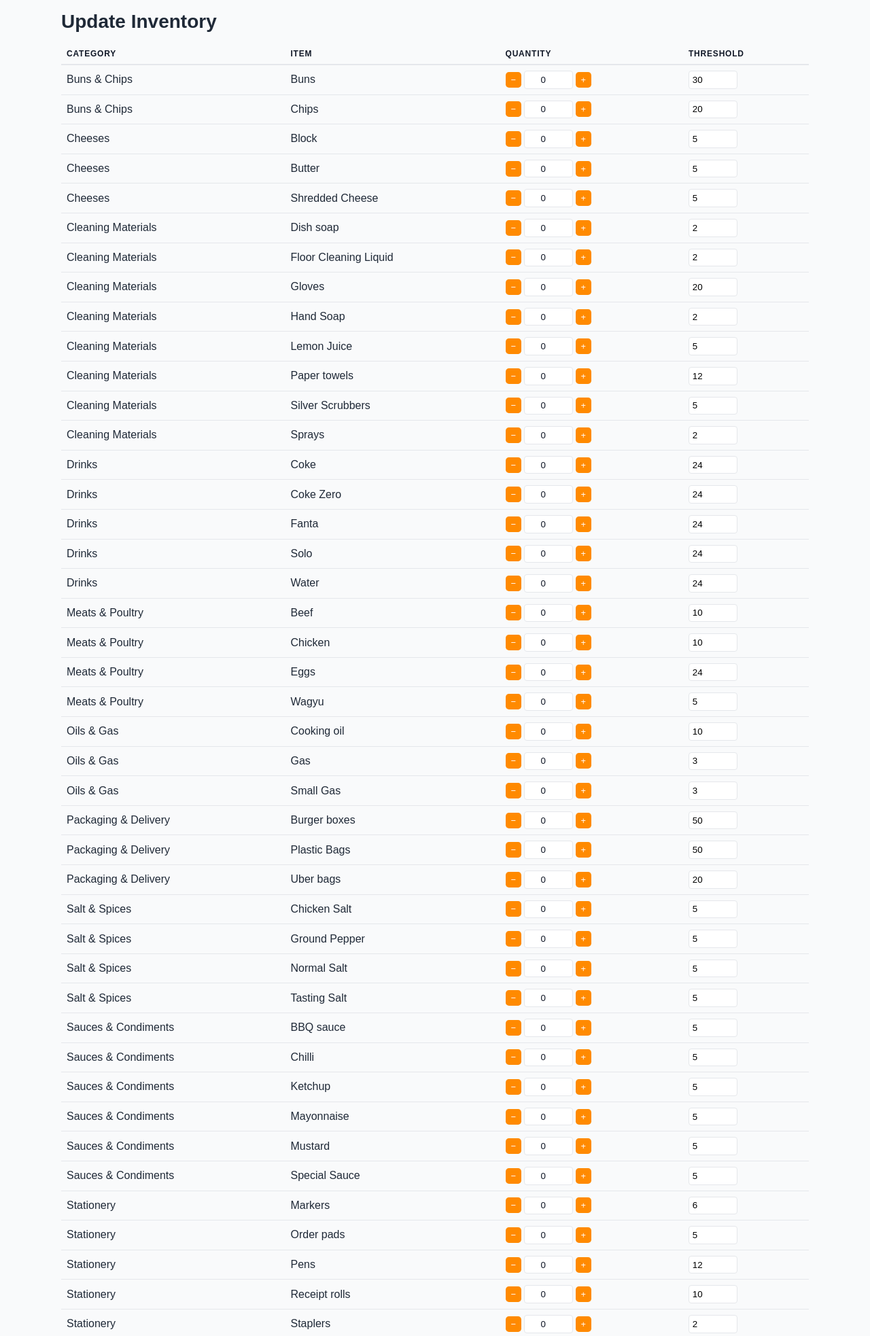
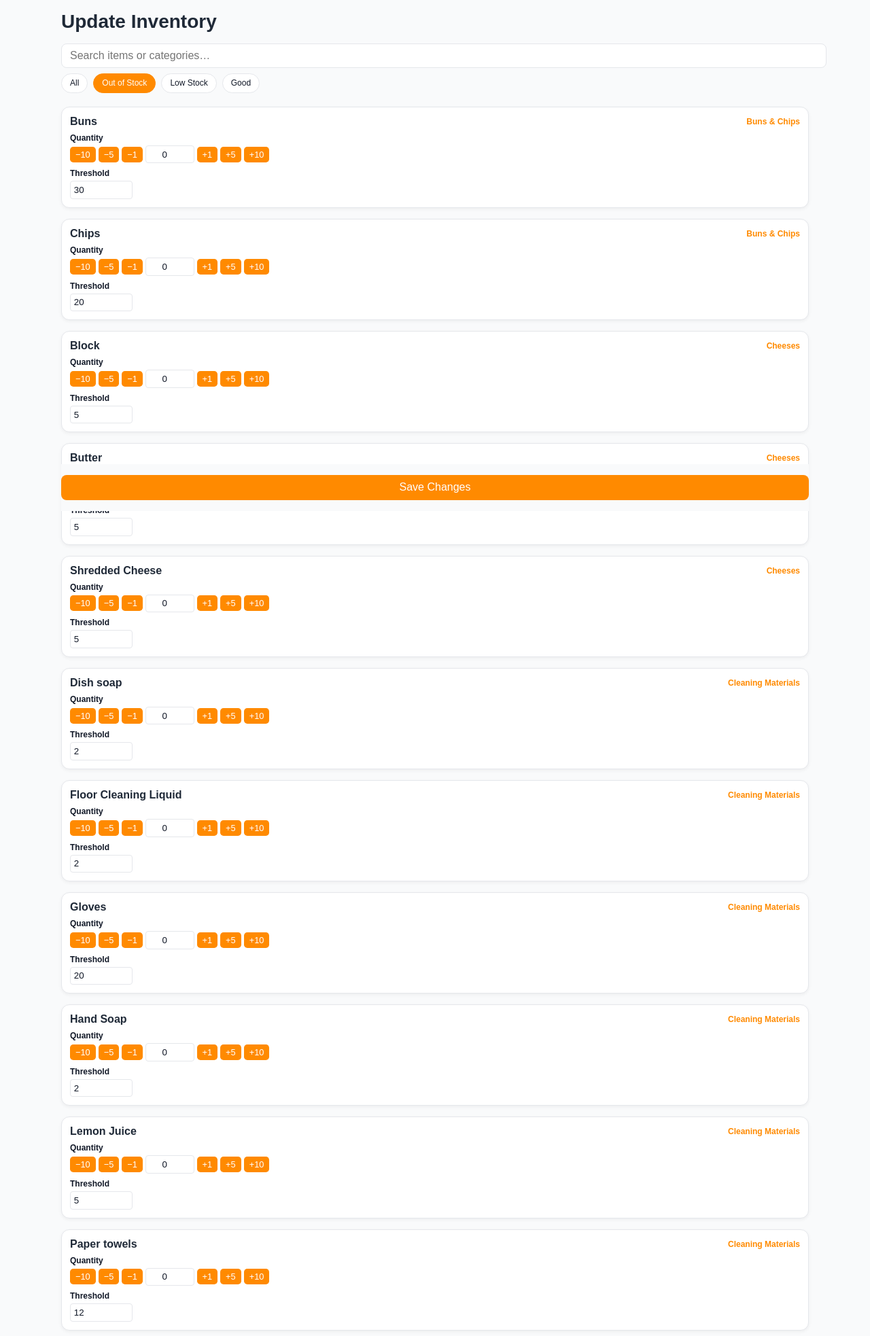
Before and after one commit to Iaml1mon/aj-burgers-inventory, a Flask app: page /inventory?filter=needs in a window 1280 px wide. Shown: the part 48-2014 px from the top of the page at 68% size. Run offline with Flask 3, Linux system fonts and the light colour scheme; data comes from the database, SQL or seed files in the repository.

Commit message:
Enhance update page: mobile-friendly card design with color-coded status and larger controls
Improve user experience by adding color-coded stripes for stock status (needs/low/good), enlarging search/filter controls and quick adjust buttons, and optimizing layout for mobile.

```diff
--- a/templates/update.html
+++ b/templates/update.html
@@ -4,45 +4,74 @@
 
 {% block content %}
   <h1 class="page-title">Update Inventory</h1>
-  <form method="post" class="inventory-form">
-    <table class="inventory-table">
-      <thead>
-        <tr>
-          <th>Category</th>
-          <th>Item</th>
-          <th>Quantity</th>
-          <th>Threshold</th>
-        </tr>
-      </thead>
-      <tbody>
+  <div class="search-filter">
+    <input type="text" id="search" class="search-input" placeholder="Search items or categories…" oninput="updateFilters()" />
+    <div class="filter-buttons">
+      <button type="button" class="filter-btn active" data-filter="all" onclick="setFilter('all')">All</button>
+      <button type="button" class="filter-btn" data-filter="needs" onclick="setFilter('needs')">Out of Stock</button>
+      <button type="button" class="filter-btn" data-filter="low" onclick="setFilter('low')">Low Stock</button>
+      <button type="button" class="filter-btn" data-filter="good" onclick="setFilter('good')">Good</button>
+    </div>
+  </div>
+  <form method="post" id="inventory-form">
+    <div class="inventory-list">
       {% for item in items %}
-          <tr>
-            <td>{{ item.category }}</td>
-            <td>{{ item.item_name }}</td>
-            <td>
+      <div class="inventory-item-card {{ 'needs' if item.quantity == 0 else 'low' if item.quantity < item.threshold else 'good' }}" data-name="{{ item.item_name | lower }}" data-category="{{ item.category | lower }}" data-status="{{ 'needs' if item.quantity == 0 else 'low' if item.quantity < item.threshold else 'good' }}">
+        <div class="item-header">
+          <span class="item-name">{{ item.item_name }}</span>
+          <span class="item-category">{{ item.category }}</span>
+        </div>
+        <div class="item-quantity">
+          <label>Quantity</label>
           <div class="qty-control">
-                <button type="button" class="qty-btn" data-step="-1" data-target="quantity_{{ item.id }}">−</button>
+            <button type="button" class="qty-btn" data-step="-10" data-target="quantity_{{ item.id }}">−10</button>
+            <button type="button" class="qty-btn" data-step="-5" data-target="quantity_{{ item.id }}">−5</button>
+            <button type="button" class="qty-btn" data-step="-1" data-target="quantity_{{ item.id }}">−1</button>
             <input type="number" id="quantity_{{ item.id }}" name="quantity_{{ item.id }}" value="{{ item.quantity }}" min="0" />
-                <button type="button" class="qty-btn" data-step="1" data-target="quantity_{{ item.id }}">+</button>
+            <button type="button" class="qty-btn" data-step="1" data-target="quantity_{{ item.id }}">+1</button>
+            <button type="button" class="qty-btn" data-step="5" data-target="quantity_{{ item.id }}">+5</button>
+            <button type="button" class="qty-btn" data-step="10" data-target="quantity_{{ item.id }}">+10</button>
           </div>
-            </td>
-            <td>
+        </div>
+        <div class="item-threshold">
+          <label>Threshold</label>
           <input type="number" name="threshold_{{ item.id }}" value="{{ item.threshold }}" min="0" />
-            </td>
-          </tr>
+        </div>
+      </div>
       {% endfor %}
-      </tbody>
-    </table>
-    <div style="text-align: right;">
-      <button type="submit" class="btn-save">Save Changes</button>
+    </div>
+    <div class="save-container">
+      <button type="submit" class="btn-save btn-block">Save Changes</button>
     </div>
   </form>
 
   <script>
-    // Add functionality for quantity increment/decrement buttons
+    // Filtering logic
+    // Set initial filter from query parameter (default to 'all')
+    let currentFilter = '{{ request.args.get("filter", "all") }}';
+    function setFilter(filter) {
+      currentFilter = filter;
+      // Update active state on buttons
+      document.querySelectorAll('.filter-btn').forEach(btn => {
+        btn.classList.toggle('active', btn.dataset.filter === filter);
+      });
+      updateFilters();
+    }
+    function updateFilters() {
+      const searchTerm = document.getElementById('search').value.toLowerCase();
+      document.querySelectorAll('.inventory-item-card').forEach(card => {
+        const name = card.dataset.name;
+        const category = card.dataset.category;
+        const status = card.dataset.status;
+        const matchSearch = name.includes(searchTerm) || category.includes(searchTerm);
+        const matchFilter = currentFilter === 'all' || status === currentFilter;
+        card.style.display = (matchSearch && matchFilter) ? '' : 'none';
+      });
+    }
+    // Quantity adjust
     document.addEventListener('DOMContentLoaded', () => {
-      const buttons = document.querySelectorAll('.qty-btn');
-      buttons.forEach(btn => {
+      // Attach events to increment/decrement buttons
+      document.querySelectorAll('.qty-btn').forEach(btn => {
         btn.addEventListener('click', () => {
           const targetId = btn.dataset.target;
           const step = parseInt(btn.dataset.step);
@@ -54,6 +83,8 @@
           }
         });
       });
+      // Apply initial filter when page loads
+      setFilter(currentFilter);
     });
   </script>
 {% endblock %}
```
Lines whose indentation alone changed are shown as unchanged.
